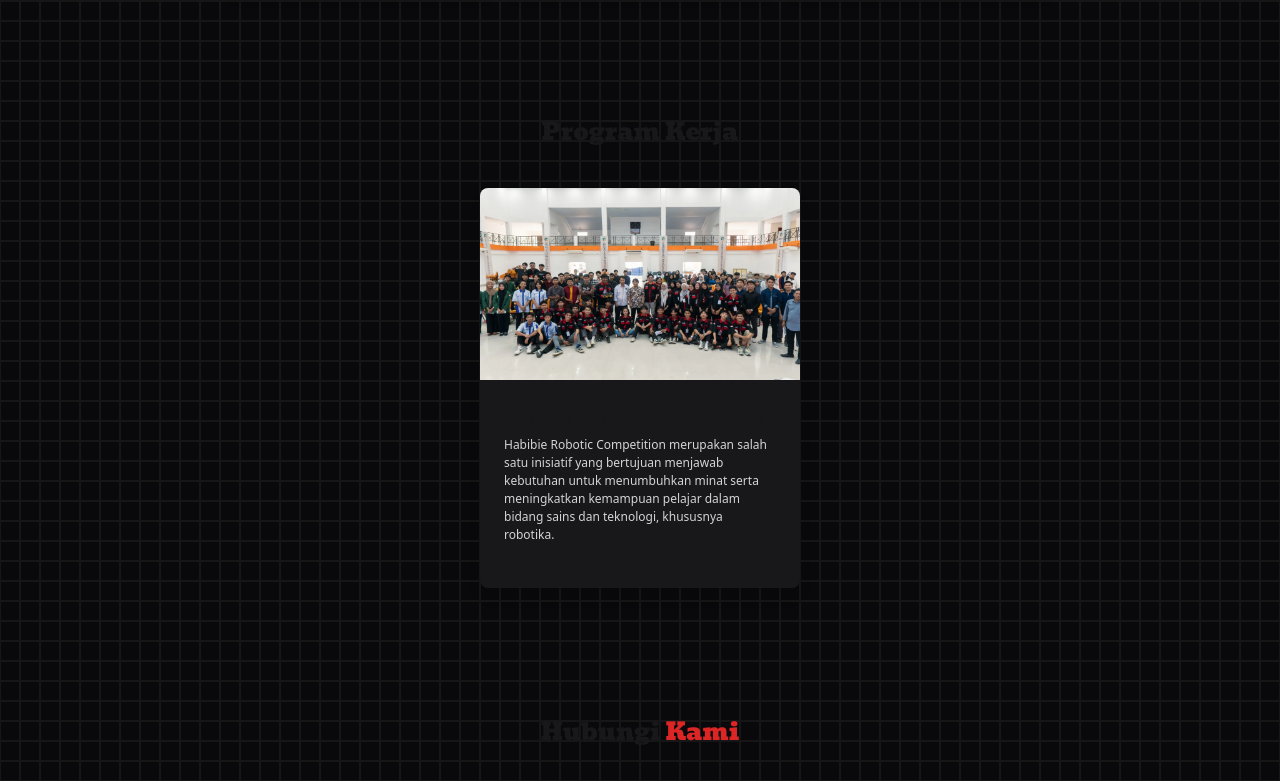
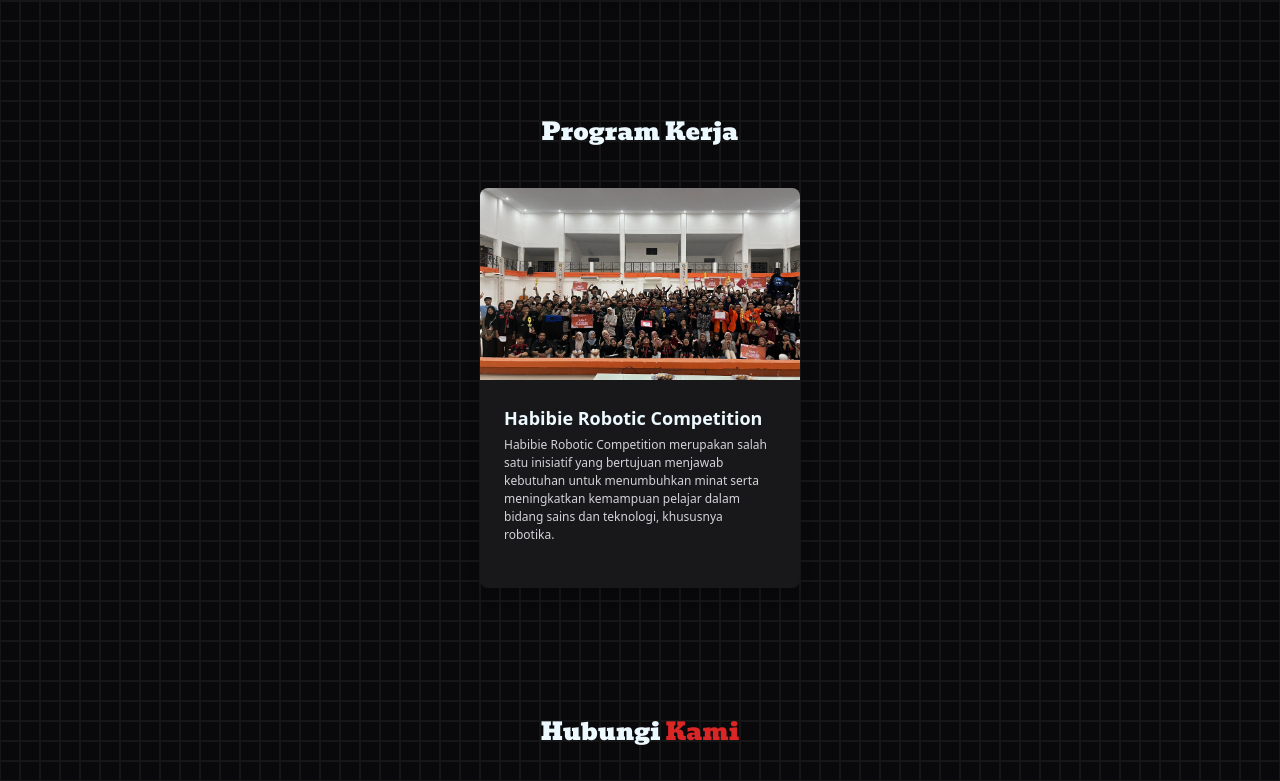
Before and after one commit to robotika-ith/robotika.ith, a website: page src/divisi/inti.html in a window 1280 px wide. Shown: the part 2419-3200 px from the top of the page. Drawn offline with nearby package versions, Linux system fonts and the light colour scheme.

Commit message:
fix: Dark Theme and Image

```diff
--- a/src/divisi/inti.html
+++ b/src/divisi/inti.html
@@ -1,5 +1,5 @@
 <!DOCTYPE html>
-<html lang="en">
+<html lang="en" data-theme="dark">
 <head>
     <meta charset="UTF-8">
     <meta name="viewport" content="width=device-width, initial-scale=1.0">
@@ -192,7 +192,7 @@
                 <h1 class="title text-center mb-10">Program Kerja</h1>
                 <div x-data="{ cards: [
                     {
-                        image: '/src/assets/berita/seminar1.webp',
+                        image: '/src/assets/berita/hrc1.webp',
                         title: 'Habibie Robotic Competition',
                         description: 'Habibie Robotic Competition merupakan salah satu inisiatif yang bertujuan menjawab kebutuhan untuk menumbuhkan minat serta meningkatkan kemampuan pelajar dalam bidang sains dan teknologi, khususnya robotika.',
                         link: 'https://parepos.fajar.co.id/2024/03/tim-hero-ith-parepare-torehkan-prestasi-membanggakan-di-kompetisi-lomba-robotic/'
--- a/src/styles/input.css
+++ b/src/styles/input.css
@@ -1,6 +1,7 @@
 @import url('https://fonts.googleapis.com/css2?family=Bevan:ital@0;1&family=Inter:ital,opsz,wght@0,14..32,100..900;1,14..32,100..900&family=Roboto:ital,wght@0,100..900;1,100..900&display=swap');
 @import "tailwindcss";
 @plugin "daisyui";
+
 
 @theme {
     --color-my-primary: #dc2626;
@@ -74,7 +75,7 @@
 }
 
 h1, h2 {
-    @apply font-[bevan]
+    @apply font-[bevan] text-white
 }
 
 button, .menu {
--- a/tailwind.config.js
+++ b/tailwind.config.js
@@ -0,0 +1,15 @@
+import daisyui from "daisyui";
+
+export default {
+    content: [
+    "./src/**/*.html",
+    "./src/**/*.js",
+    // tambahkan ekstensi lain jika perlu
+  ],
+  plugins: [daisyui],
+  daisyui: {
+    themes: ["dark", "light"], // daftar theme yang diizinkan
+    darkTheme: "dark", // ini memastikan theme dark digunakan
+    base: true,
+  },
+}
```
Also changed, not shown: src/demis.html (+1 -1 lines), src/divisi/humas.html (+1 -1 lines), src/divisi/kesek.html (+1 -1 lines), src/divisi/riset.html (+1 -1 lines), src/index.html (+1 -1 lines), src/assets/struktur/inti/irsyad.webp, src/assets/struktur/inti/muadz.webp, src/assets/struktur/inti/rahma.webp, src/assets/struktur/kesek/abel.webp, 1 other file.
